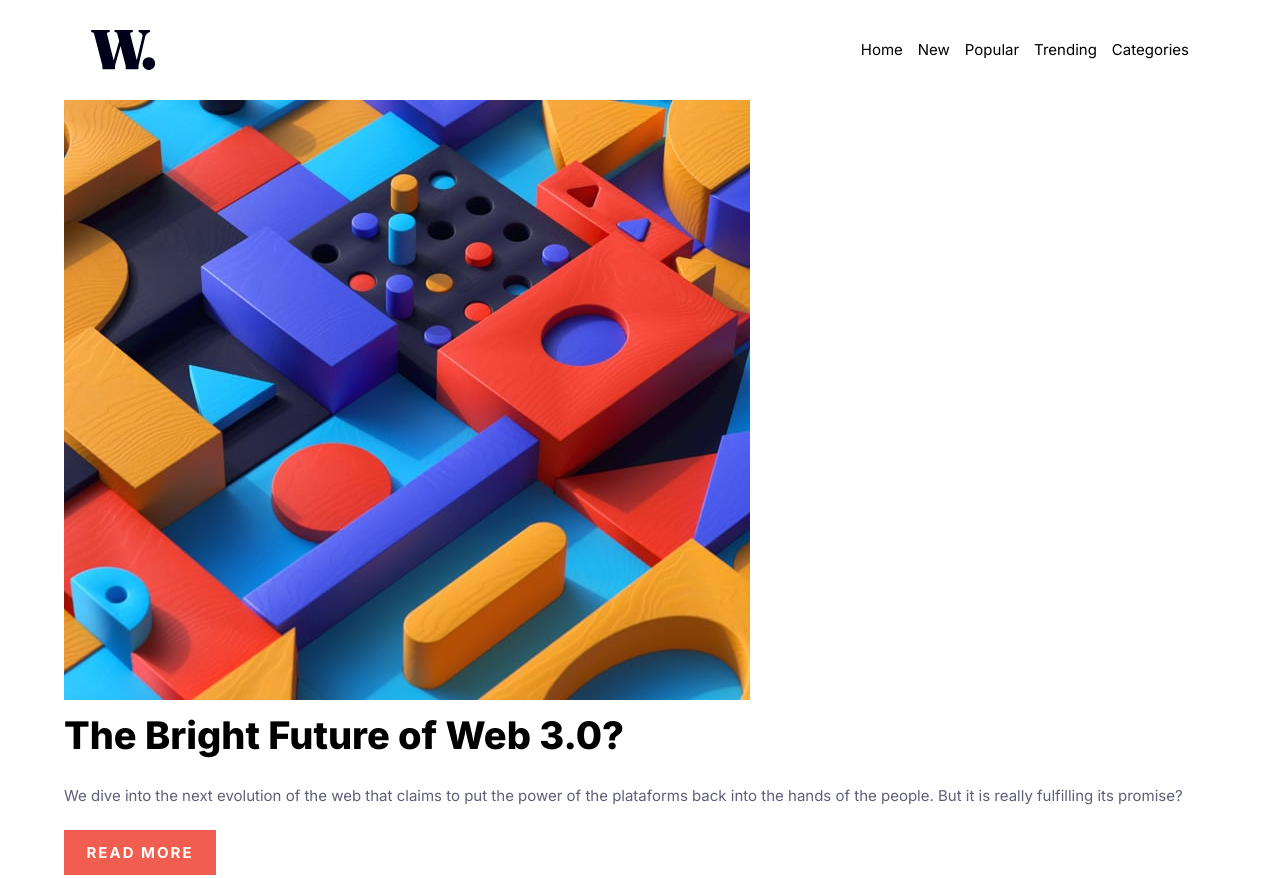
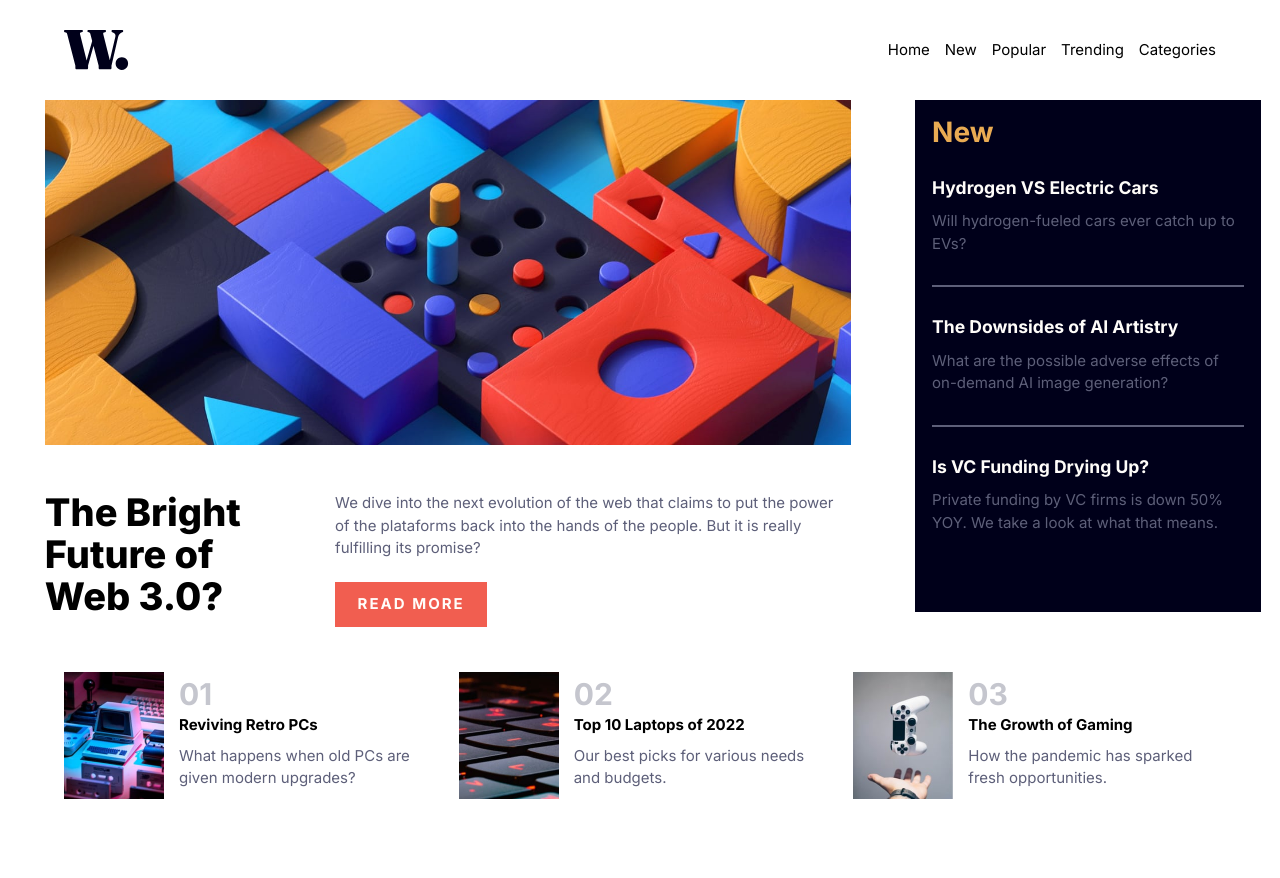
Before and after one commit to Vincenzo-Git-hub/news-homepage, a website: page index.html in a window 1280 px wide. Shown: the top 878 px of the page. Drawn offline with Linux system fonts and the light colour scheme.

Commit message:
complated project

```diff
--- a/app/scss/components/_card.scss
+++ b/app/scss/components/_card.scss
@@ -9,10 +9,6 @@
   }
 }
 
-.card + .card {
-  margin-top: 2em;
-}
-
 .counter {
   font-size: var(--font-size-counter);
   font-weight: 600;
@@ -22,3 +18,9 @@
 .card:nth-of-type(3) {
   margin-bottom: 4rem;
 }
+
+.grid {
+  display: grid;
+  gap: 2rem;
+  grid-template-columns: repeat(auto-fit, minmax(16rem, 1fr));
+}
--- a/app/scss/layout/_index.scss
+++ b/app/scss/layout/_index.scss
@@ -1,3 +1,4 @@
 @forward "navbar";
 @forward "main";
 @forward "sidebar";
+@forward "page";
--- a/app/scss/layout/_main.scss
+++ b/app/scss/layout/_main.scss
@@ -2,6 +2,37 @@
 
 .new {
   &__img {
+    display: grid;
+    grid-template-rows: 300px;
     margin-bottom: 1em;
+    background-image: url("../../../assets/images/image-web-3-mobile.jpg");
+    background-position: center top;
+    background-size: cover;
+    background-repeat: no-repeat;
+    @media (min-width: 60em) {
+      background-image: url(../../../assets/images/image-web-3-desktop.jpg);
+    }
+  }
+
+  @media (min-width: 45em) {
+    &--grid {
+      display: grid;
+      grid-template-columns: 2fr 1fr;
+      gap: 2rem;
+    }
+  }
+  @media (min-width: 60em) {
+    &--grid {
+      grid-template-columns: 1fr;
+      grid-template-rows: 22.5rem;
+    }
   }
 }
+
+@media (min-width: 60em) {
+  .row {
+    display: flex;
+    gap: 2rem;
+    justify-content: space-between;
+  }
+}
--- a/app/scss/layout/_navbar.scss
+++ b/app/scss/layout/_navbar.scss
@@ -1,5 +1,5 @@
 .navbar {
-  padding: 2em;
+  padding-block: 2em;
 
   &__flex {
     display: flex;
--- /dev/null
+++ b/app/scss/layout/_page.scss
@@ -0,0 +1,7 @@
+@media (min-width: 60em) {
+  .page-layout {
+    display: grid;
+    grid-template-columns: 70% 30%;
+    justify-content: space-between;
+  }
+}
--- a/index.html
+++ b/index.html
@@ -32,11 +32,10 @@
       </ul>
     </div>
   </nav>
-
+  <div class="page-layout">
     <main class="new">
-    <div class="container">
+      <div class="container new--grid">
         <div class="new__img">
-        <img src="assets/images/image-web-3-mobile.jpg" alt="image-web-3">
         </div>
         <div class="row">
           <div class="new__title">
@@ -68,7 +67,7 @@
         <p>Private funding by VC firms is down 50% YOY. We take a look at what that means.</p>
       </div>
     </aside>
-
+  </div>
   <div class="grid container">
     <article class="card">
       <div class="flex">
```
Also changed, not shown: dist/style.css, 1 other file. Lines whose indentation alone changed are shown as unchanged.
